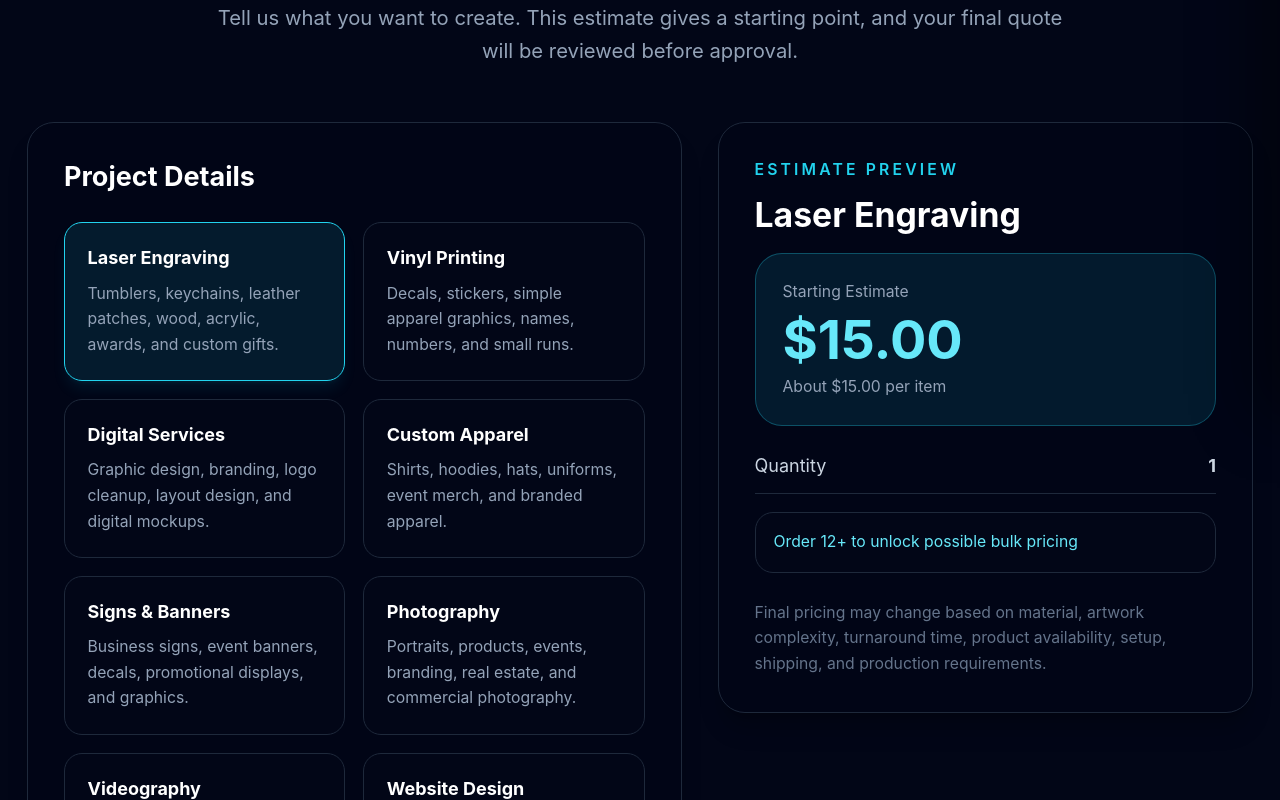
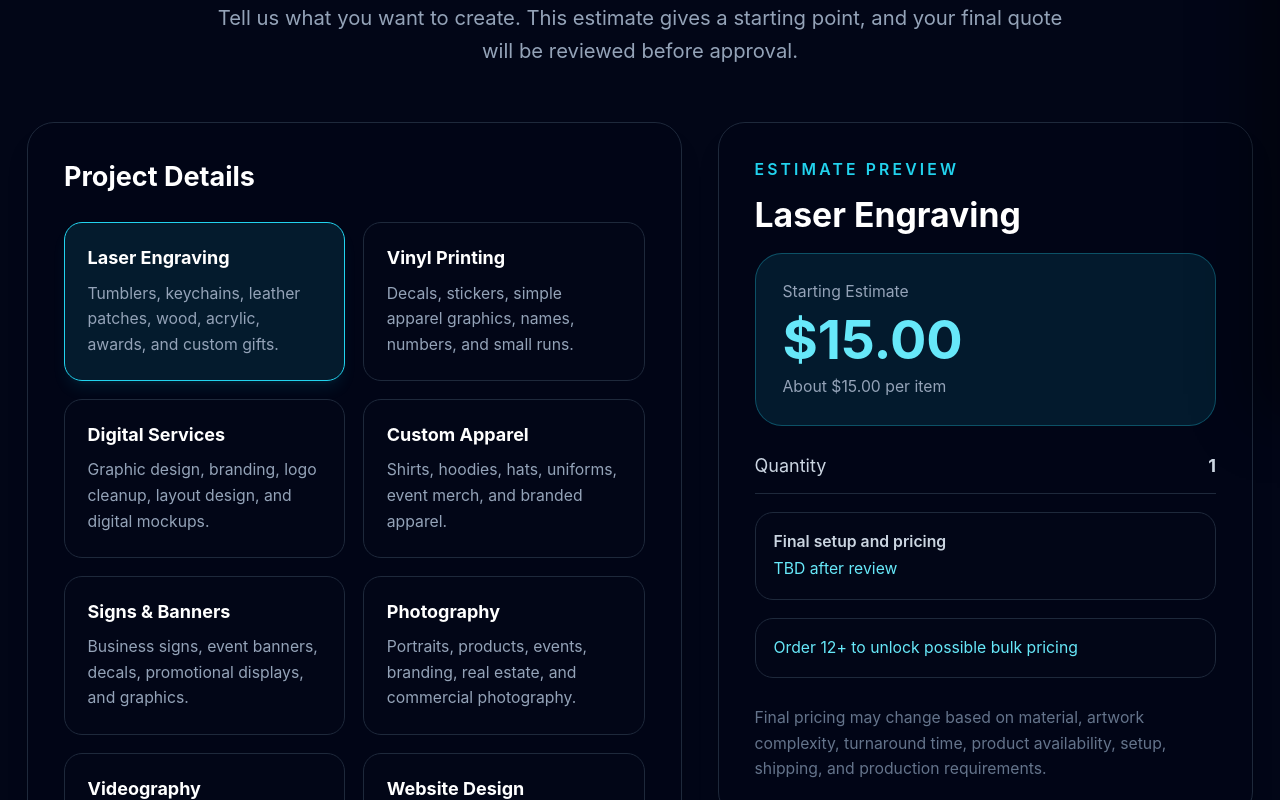
Before and after one commit to outlandi-co/signavi-studio, a React (Vite) app: page /quote in a window 1280 px wide. Shown: the part 385-1185 px from the top of the page. Built offline with nearby package versions, Linux system fonts and the light colour scheme; no server answers.

Commit message:
updated CustomQuote file

```diff
--- a/src/pages/CustomQuote.jsx
+++ b/src/pages/CustomQuote.jsx
@@ -482,19 +482,14 @@ export default function CustomQuote() {
                 <strong>{qty}</strong>
               </div>
 
-              {selectedService.setup > 0 && (
-                <div className="flex justify-between border-b border-slate-800 pb-3">
-                  <span>Setup</span>
-                  <strong>${selectedService.setup.toFixed(2)}</strong>
-                </div>
-              )}
-
-              {selectedService.minimum > selectedService.base && (
-                <div className="flex justify-between border-b border-slate-800 pb-3">
-                  <span>Minimum</span>
-                  <strong>${selectedService.minimum.toFixed(2)}</strong>
-                </div>
-              )}
+              <div className="rounded-2xl border border-slate-800 bg-[#020617] p-4">
+                <p className="text-sm font-semibold text-slate-300">
+                  Final setup and pricing
+                </p>
+                <p className="mt-1 text-sm text-cyan-300">
+                  TBD after review
+                </p>
+              </div>
 
               {form.turnaround === "rush" && (
                 <div className="flex justify-between border-b border-slate-800 pb-3">
```
